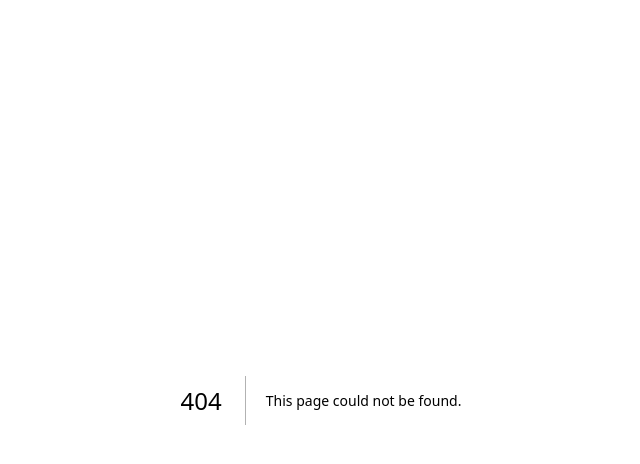
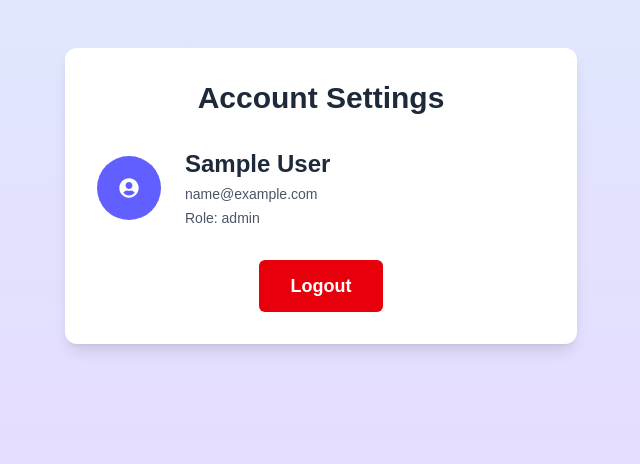
Before and after one commit to ROYSARANYA/PSD-Project, a Next.js app in the folder PROJECT-MANAGEMENT-TOOL/frontend/: page /settings in a window 1280 px wide. Before the commit this address had no page. Shown: the top 464 px of the page, without its empty margins (319-959 px from the left). Built offline with nearby package versions, Linux system fonts and the light colour scheme; sample sign-in values are in the browser's storage.

Commit message:
settings page setup completed successfully.

```diff
--- /dev/null
+++ b/PROJECT-MANAGEMENT-TOOL/frontend/src/app/settings/page.tsx
@@ -0,0 +1,66 @@
+'use client';
+
+import { useState, useEffect } from 'react';
+import { useRouter } from 'next/navigation';
+import { FaUserCircle } from 'react-icons/fa'; // Optional: If you want to use an icon for profile picture.
+
+export default function SettingsPage() {
+  const router = useRouter();
+
+  // State to store the logged-in user data
+  const [user, setUser] = useState<{ name: string; email: string; role: string } | null>(null);
+
+  useEffect(() => {
+    // Fetch user data from localStorage (or sessionStorage)
+    const loggedInUser = localStorage.getItem('user');
+    if (loggedInUser) {
+      setUser(JSON.parse(loggedInUser));
+    } else {
+      router.push('/login'); // If no user data exists, redirect to login
+    }
+  }, []);
+
+  const handleLogout = () => {
+    // Remove user data from localStorage (or sessionStorage)
+    localStorage.removeItem('user');
+    setUser(null); // Clear user state
+    router.push('/login'); // Redirect to login page
+  };
+
+  return (
+    <div className="min-h-screen bg-gradient-to-b from-indigo-100 to-purple-200 py-12 px-6">
+      <div className="max-w-lg mx-auto bg-white p-8 rounded-xl shadow-lg space-y-8">
+        {/* Title */}
+        <h1 className="text-3xl font-bold text-gray-800 text-center">Account Settings</h1>
+
+        {/* Profile Section */}
+        <div className="flex items-center space-x-6">
+          <div className="w-16 h-16 rounded-full bg-indigo-500 text-white flex items-center justify-center text-xl">
+            <FaUserCircle /> {/* User icon */}
+          </div>
+          <div>
+            {user ? (
+              <div>
+                <p className="text-2xl font-semibold text-gray-800">{user.name}</p>
+                <p className="text-sm text-gray-600 mt-1">{user.email}</p>
+                <p className="text-sm text-gray-600 mt-1">Role: {user.role}</p>
+              </div>
+            ) : (
+              <p className="text-gray-500">No user logged in.</p>
+            )}
+          </div>
+        </div>
+
+        {/* Logout Button */}
+        <div className="text-center">
+          <button
+            onClick={handleLogout}
+            className="bg-red-600 text-white px-8 py-3 rounded-md text-lg font-semibold hover:bg-red-700 transition duration-300"
+          >
+            Logout
+          </button>
+        </div>
+      </div>
+    </div>
+  );
+}
```
